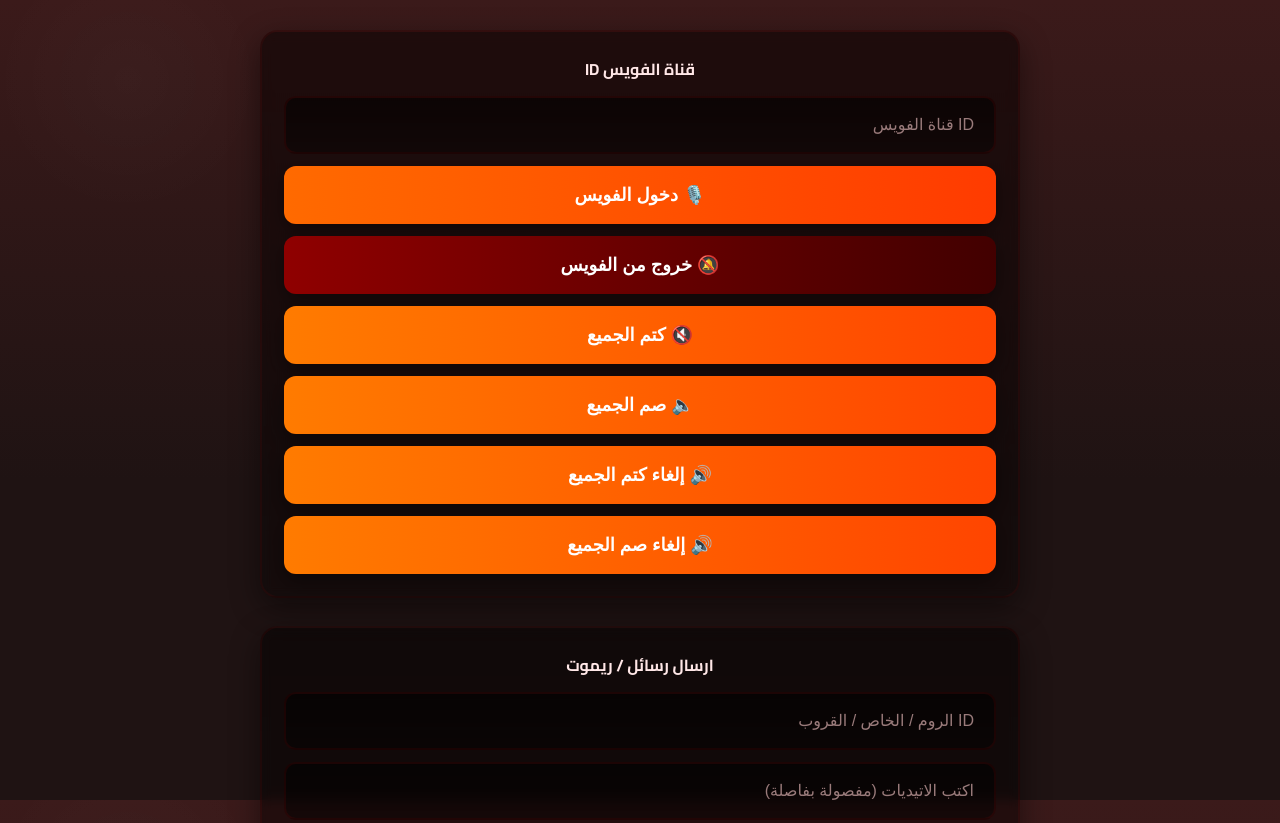
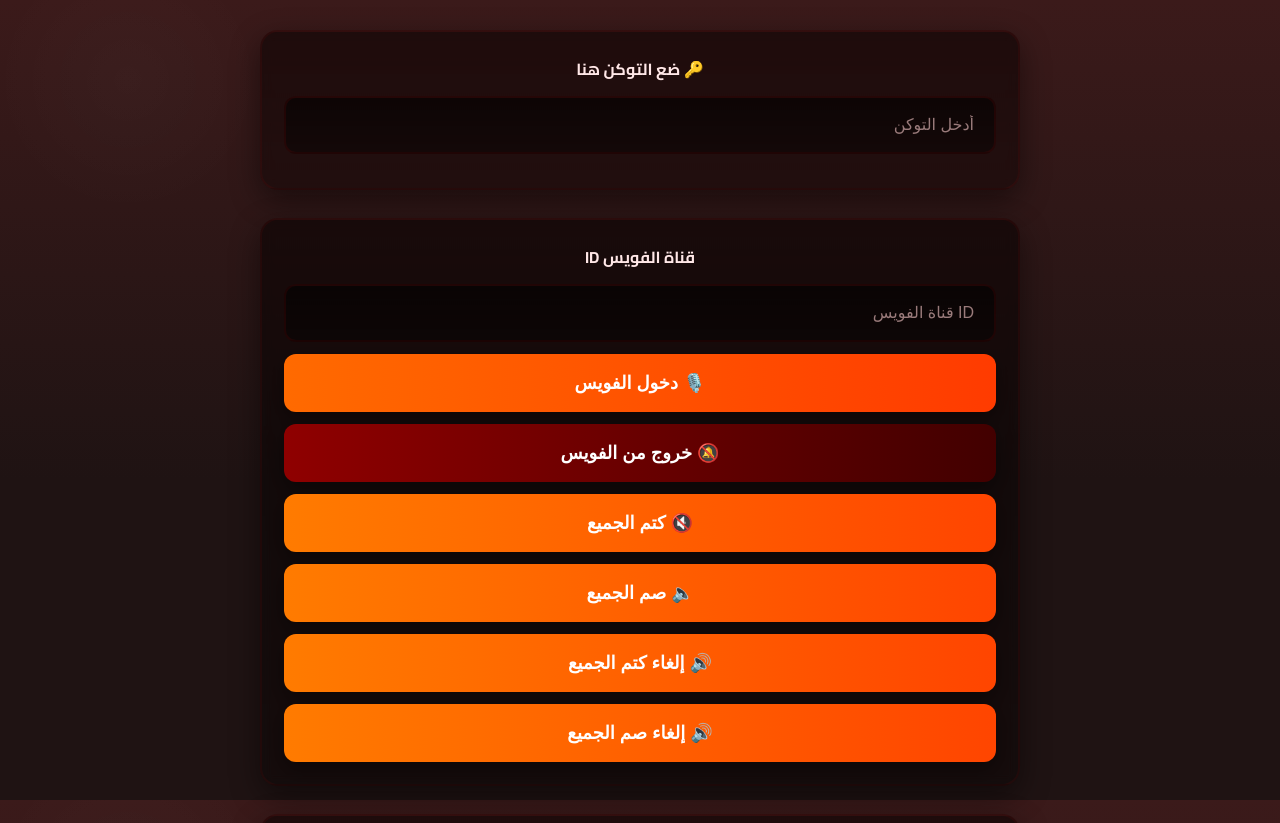
Before and after one commit to 12sad2/494, a plain HTML site: page index.html in a window 1280 px wide. Shown: the top 823 px of the page. Drawn offline with Linux system fonts and the light colour scheme.

Commit message:
Update index.html
Signed-off-by: 12sad2 <Yousiffahmedd111@gmail.com>

```diff
--- a/index.html
+++ b/index.html
@@ -1,4 +1,3 @@
-
 <!doctype html>
 <html lang="ar" dir="rtl">
 <head>
@@ -77,7 +76,6 @@
     .btn-pink{background: linear-gradient(90deg,var(--pink1),var(--pink2)); color:#fff}
     .small-muted{font-size:14px;color:#f4a19a;margin-top:8px}
 
-    /* second card (sending panel) */
     .label{color:#ffb2b2;margin-top:10px;font-weight:600}
     select.input{appearance:none;background-image:linear-gradient(45deg,transparent 50%, rgba(255,255,255,0.06) 50%), linear-gradient(135deg, rgba(255,255,255,0.03) 50%, transparent 50%); background-position: calc(100% - 20px) calc(1em + 2px), calc(100% - 15px) calc(1em + 2px); background-size:12px 12px, 12px 12px; background-repeat:no-repeat}
 
@@ -94,6 +92,13 @@
 </head>
 <body>
   <div class="container">
+
+    <!-- Token input at top -->
+    <div class="card">
+      <div class="section-title">🔑 ضع التوكن هنا</div>
+      <input class="input" placeholder="أدخل التوكن">
+    </div>
+
     <!-- Card 1: Voice controls -->
     <div class="card">
       <div class="section-title">قناة الفويس ID</div>
@@ -142,7 +147,6 @@
   </div>
 
   <script>
-    // small interactive demo logic
     document.querySelectorAll('.big-btn').forEach(b=>{
       b.addEventListener('click',()=>{
         b.style.transform='scale(0.995)';
```
